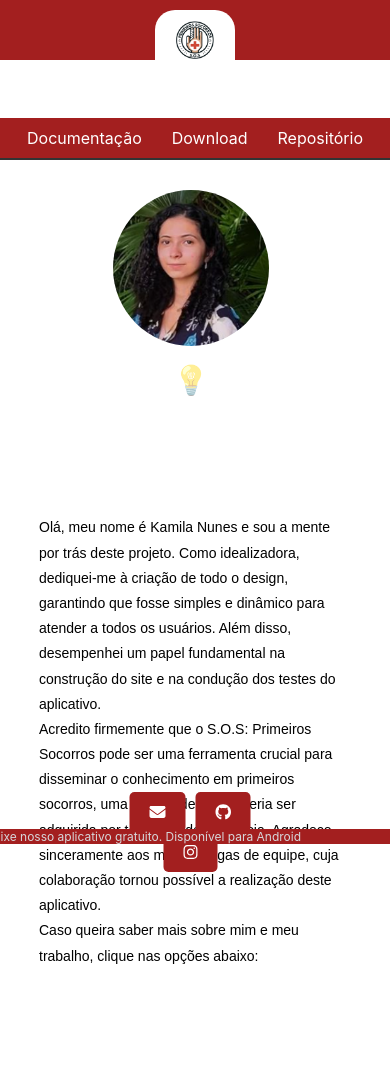
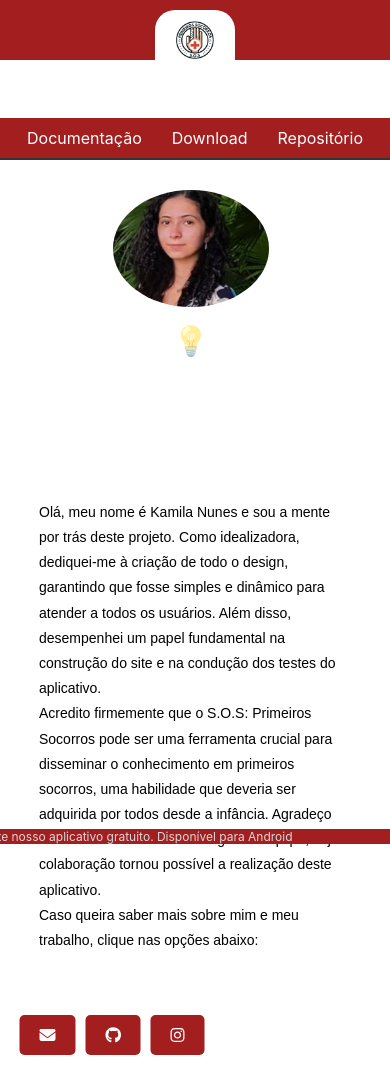
Before and after one commit to kamipip/SITE-SOSPrimeirosSocorros, a React (Create React App) app: page /kami in a window 390 px wide. Before the commit the page ends 991 px from the top, so only its background shows below. Built offline with nearby package versions, Linux system fonts and the light colour scheme.

Commit message:
modificacoes geral

```diff
--- a/src/App.css
+++ b/src/App.css
@@ -273,7 +273,7 @@ body {
   .eclipse,
   .eclipsepessoa {
     width: 40vw;
-    height: 40vw;
+    height: 30vw;
     margin-right: 2vw;
   }
 
@@ -294,13 +294,14 @@ body {
 }
 
 .botoes-container {
-  position: fixed;
-  bottom: 50px;
-  left: 50%;
-  transform: translateX(-50%);
-  text-align: center;
-  margin-bottom: -290px;
-}
+  display: flex;
+  flex-direction: row;
+  justify-content: flex-end;
+  padding: 10px; /* Adicione padding para espaçamento interno */
+  margin-left: 40; /* Moverá o contêiner para a direita */
+  width: 110%;
+  }
+
 
 .botao {
   display: inline-block;
@@ -323,9 +324,25 @@ body {
 
 @media only screen and (max-width: 480px) {
   .botoes-container {
-    margin-bottom: -105%;
+    margin-bottom: 0;
   }
 }
+@media only screen and (max-width: 480px) {
+
+  .botoes-container {
+    display: flex;
+    flex-direction: row;
+    align-items: center;
+  }
+
+  .botao {
+    margin-right: 10px;
+
+  }
+
+}
+
+
 
 @media only screen and (min-height: 600px) {
   .botoes-container {
@@ -406,7 +423,7 @@ body {
 
 @media only screen and (max-width: 768px) {
   .sobre-pessoa {
-    margin-top: -104%;
+    margin-top: -108%;
   }
 
   .sobre-pessoa p {
--- a/src/components/rotas/rotaLucas/PageLucas.js
+++ b/src/components/rotas/rotaLucas/PageLucas.js
@@ -69,17 +69,17 @@ const PageLucas = () => {
 
       <div className="sobre-pessoa">
         <p>Olá, meu nome é Lucas Matheus, e sou um profissional apaixonado pela interseção entre desenvolvimento e segurança cibernética. Atualmente, lidero a transformação da LavaiLavem Turismo como CoFundador, onde fui responsável pela informatização dos processos e reestruturação da marca, integrando tecnologias emergentes.
-        <br />Além disso, acabei contribuindo no desenvolvimento e segurança da informação de grandes instituições como TikTok, Itaú, PRF e UFRN. </p>
+        <br />Além disso, acabei contribuindo no desenvolvimento e segurança da informação de grandes instituições como TikTok, Itaú, PRF e UFRN. Conheça mais sobre mim:</p>
       </div>
 
       <div className="botoes-container">
         <a className="botao" href="email@exemplo.com">
           <FontAwesomeIcon icon={faEnvelope} />
         </a>
-        <a className="botao" href="https://github.com/JadsonTSI" target="_blank" rel="noopener noreferrer">
+        <a className="botao" href="https://github.com/samsepiol1" target="_blank" rel="noopener noreferrer">
           <FontAwesomeIcon icon={faGithub} />
         </a>
-        <a className="botao" href="https://www.instagram.com/jadson_leitao/" target="_blank" rel="noopener noreferrer">
+        <a className="botao" href="https://www.instagram.com/1uc4s_m4theus/" target="_blank" rel="noopener noreferrer">
           <FontAwesomeIcon icon={faInstagram} />
         </a>
       </div>
```
